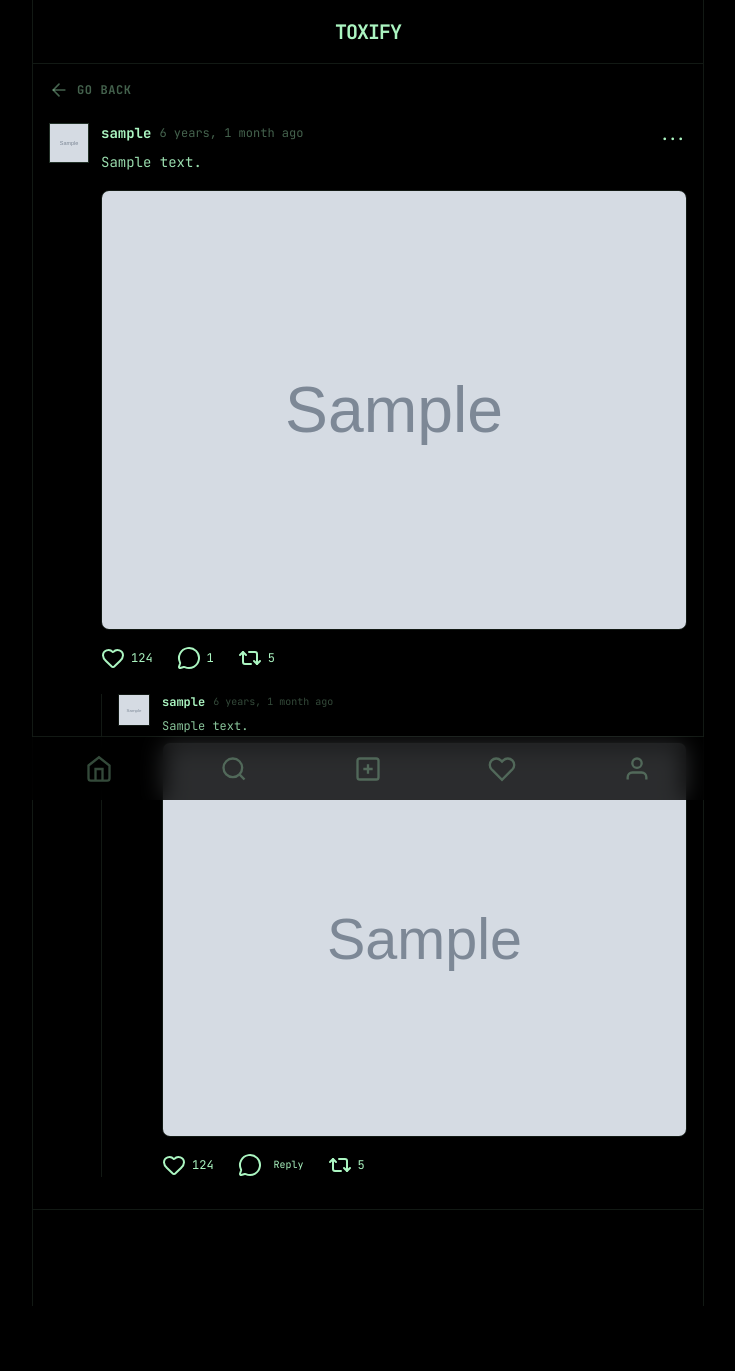
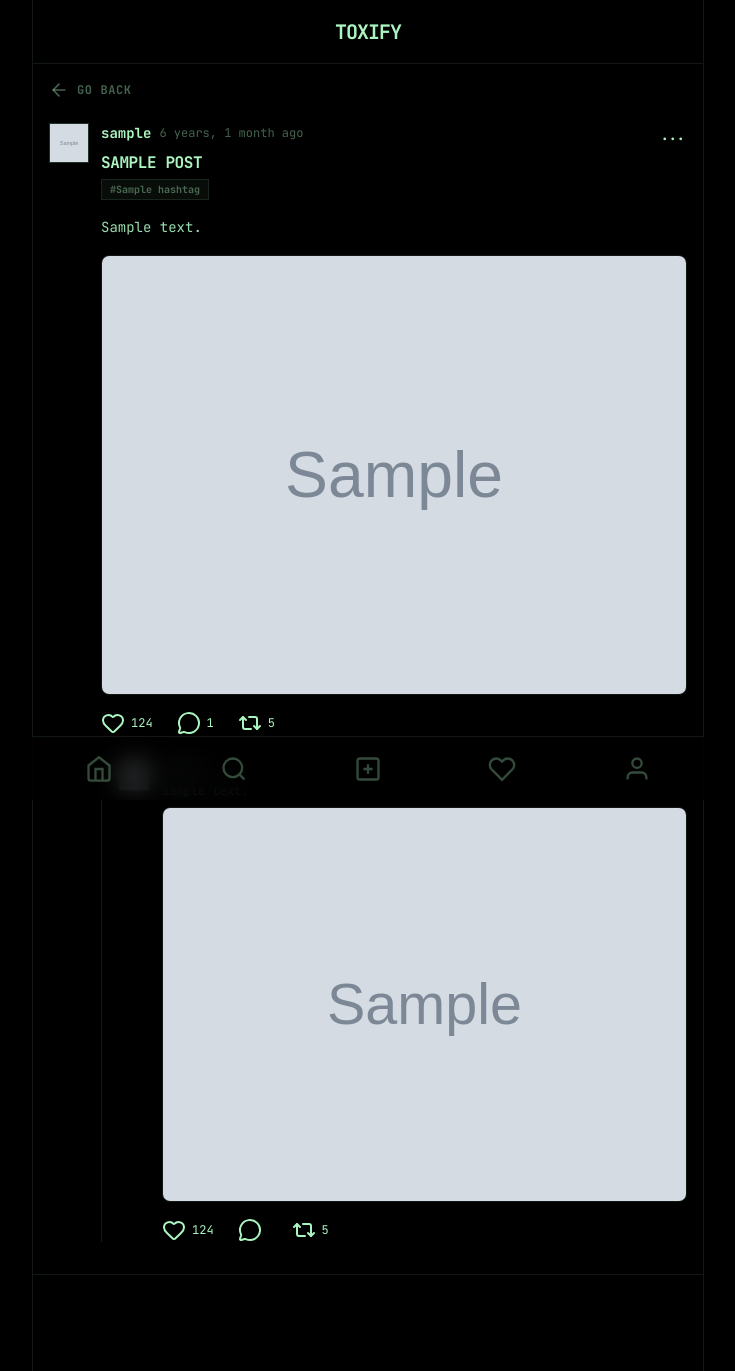
Before and after one commit to StasShtohryn/toxify-django, a Django app: page /post/1 in a window 1280 px wide. Shown: the whole page, without its empty margins (272-1007 px from the left). Before the commit the page ends 1306 px from the top, so only its background shows below. Run offline with Django 5.2, Linux system fonts and the light colour scheme; tables that the repository leaves empty hold one stand-in row (values such as "Sample post"); grey boxes marked "Sample" are stand-in pictures; some libraries are stand-ins or nearby versions.

Commit message:
Added title and hastags to base_post, immediate search of hashtags and some small userfriendly feachers

```diff
--- a/Toxify/main/templates/main/base.html
+++ b/Toxify/main/templates/main/base.html
@@ -84,7 +84,7 @@
 
                     <div class="flex justify-end mt-4">
                         <button type="submit" class="px-6 py-2 border border-white/40 text-white text-xs font-bold hover:bg-white/10 hover:border-white/60 transition-colors cursor-pointer">
-                            POST IT
+                            POST
                         </button>
                     </div>
                 </form>
--- a/Toxify/posts/templates/posts/base_post.html
+++ b/Toxify/posts/templates/posts/base_post.html
@@ -1,5 +1,6 @@
 <div class="max-w-2xl mx-auto space-y-4">
-    <div class="border-b border-white/10 p-4 hover:bg-white/[0.02] transition-colors flex gap-3">
+    <div class="border-b border-white/10 p-4 hover:bg-white/[0.02] transition-colors flex gap-3 cursor-pointer post-card"
+         data-url="{% url 'post_detail' post.id %}">
         <div class="flex flex-col items-center gap-2">
             <img src="{{post.userProfile.avatar}}" alt="profile pic" class="w-10 h-10 border border-white/20 object-cover">
             <!-- <div class="w-[2px] h-full bg-white/10"></div> -->
@@ -19,6 +20,31 @@
                 </div>
                 <button class="text-white/40 hover:text-white">...</button>
             </div>
+
+            {% if post.title %}
+                <h2 class="text-base font-black uppercase tracking-tight mb-1 text-white">
+                    {{ post.title }}
+                </h2>
+            {% endif %}
+
+            {% if post.hashtags.all %}
+                <div class="flex flex-wrap gap-2 mb-4">
+                    {% for tag in post.hashtags.all %}
+                        {% if is_detail or forloop.counter <= 3 %}
+                            <a href="{% url 'search' %}?q=%23{{ tag.name }}"
+                               class="text-[10px] font-bold text-white/40 bg-white/5 px-2 py-0.5 border border-white/10 hover:border-white/60 hover:text-white transition-colors cursor-pointer">
+                                #{{ tag.name }}
+                            </a>
+                        {% endif %}
+
+                        {% if not is_detail and forloop.counter == 3 and post.hashtags.count > 3 %}
+                            <span class="text-[10px] text-white/20 self-center">
+                                +{{ post.hashtags.count|add:"-3" }}
+                            </span>
+                        {% endif %}
+                    {% endfor %}
+                </div>
+            {% endif %}
 
             <p class="text-sm leading-relaxed mb-4 text-white/90">
                 {{post.body}}
@@ -41,7 +67,11 @@
                 <button class="flex items-center gap-1.5 hover:text-white transition-colors cursor-pointer">
                     <a href="{% if not user.is_authenticated %}{% url 'login' %}{% else %}javascript:void(0){% endif %}" id="openCreateCommentModal{{ post.id }}" class="flex items-center gap-1.5 hover:text-white transition-colors cursor-pointer">
                         <svg xmlns="http://www.w3.org/2000/svg" width="24" height="24" viewBox="0 0 24 24" fill="none" stroke="currentColor" stroke-width="2" stroke-linecap="round" stroke-linejoin="round" class="lucide lucide-message-circle-icon lucide-message-circle transition-transform hover:scale-110"><path d="M2.992 16.342a2 2 0 0 1 .094 1.167l-1.065 3.29a1 1 0 0 0 1.236 1.168l3.413-.998a2 2 0 0 1 1.099.092 10 10 0 1 0-4.777-4.719"/></svg>
-                        <span class="text-xs">{{ post.post_comments.count }}</span>
+                        <span class="text-xs">
+                            {% if post.post_comments.exists  %}
+                                {{ post.post_comments.count }}
+                            {% endif %}
+                        </span>
                     </a>
                 </button>
                 <!--                 КНОПКА РЕПОСТ                         -->
@@ -53,7 +83,7 @@
 <!--    --------------------------------------------------------- КОМЕНТАРІ ДО ПОСТА ---------------------------------------------------------        -->
             <div class="mt-6 space-y-4 border-l border-white/10 pl-4">
             {% if is_detail %}
-                {% for comment in post.post_comments.all %}
+                {% for comment in post.post_comments.all|dictsortreversed:"created_at" %}
                     {% if not comment.parent %}
                         {% include 'posts/comment_thread.html' with comment=comment %}
                     {% endif %}
@@ -90,7 +120,7 @@
             <button id="closeCreateCommentModal{{ post.id }}" class="text-white/40 hover:text-white transition-colors cursor-pointer">
                 <svg width="20" height="20" viewBox="0 0 24 24" fill="none" stroke="currentColor" stroke-width="2"><path d="m12 19-7-7 7-7"/><path d="M19 12H5"/></svg>
             </button>
-            <span class="font-bold text-sm">NEW TOXIC POST</span>
+            <span class="font-bold text-sm">NEW TOXIC COMMENT</span>
         </div>
 
         <!--                 ФОРМА КОМЕНТАРЯ                         -->
@@ -132,6 +162,23 @@
 
 
 
+
+<script>
+    document.addEventListener('DOMContentLoaded', function() {
+    const postCards = document.querySelectorAll('.post-card');
+
+    postCards.forEach(card => {
+        card.addEventListener('click', function(e) {
+            if (!e.target.closest('a') && !e.target.closest('button')) {
+                const url = this.getAttribute('data-url');
+                if (url) {
+                    window.location.href = url;
+                }
+            }
+        });
+    });
+});
+</script>
 
 <script>
 (function() {
--- a/Toxify/posts/templates/posts/comment-create.html
+++ b/Toxify/posts/templates/posts/comment-create.html
@@ -1,11 +1,11 @@
 {% extends 'main/base.html' %}
 
-{% block title %} Створення посту {% endblock %}
+{% block title %} Creating comment {% endblock %}
 
 {% block content %}
 <form method="post" enctype="multipart/form-data">
     {% csrf_token %}
     {{ form.as_p }}
-    <button type="submit"> Опублікувати </button>
+    <button type="submit"> Publish </button>
 </form>
 {% endblock %}
--- a/Toxify/posts/templates/posts/comment_thread.html
+++ b/Toxify/posts/templates/posts/comment_thread.html
@@ -38,7 +38,6 @@
                         {{ comment.replies.count }}
                     {% endif %}
                 </span>
-                <span class="text-[10px]">Reply</span>
             </button>
             <!--                 КНОПКА РЕПОСТ                         -->
             <button class="flex items-center gap-1.5 hover:text-white transition-colors cursor-pointer">
@@ -50,13 +49,13 @@
         {% if comment.replies.exists %}
             <div class="mt-4 space-y-4 border-l border-white/10 pl-4">
                 {% if is_detail %}
-                    {% for reply in comment.replies.all|slice:":3" %}
+                    {% for reply in comment.replies.all|dictsortreversed:"created_at"|slice:":3" %}
                         {% include 'posts/comment_thread.html' with comment=reply %}
                     {% endfor %}
 
                     {% if comment.replies.count > 3 %}
                         <div id="extra-replies-{{ comment.id }}" class="hidden space-y-4 mt-4">
-                            {% for reply in comment.replies.all|slice:"3:" %}
+                            {% for reply in comment.replies.all|dictsortreversed:"created_at"|slice:"3:" %}
                                 {% include 'posts/comment_thread.html' with comment=reply %}
                             {% endfor %}
                         </div>
--- a/Toxify/posts/templates/posts/post-detail.html
+++ b/Toxify/posts/templates/posts/post-detail.html
@@ -4,7 +4,9 @@
 
 {% block content %}
 <div class="max-w-2xl mx-auto ml-4 mt-4">
-    <a href="{{ back_url }}" class="inline-flex items-center gap-2 text-white/40 hover:text-white transition-colors group">
+    <a href="{{ back_url }}" class="inline-flex items-center gap-2 text-white/40 hover:text-white transition-colors group"
+        onclick="const urlParams = new URLSearchParams(window.location.search);
+            if (urlParams.has('new')) { window.history.go(-2); return false; }">
         <svg xmlns="http://www.w3.org/2000/svg" width="20" height="20" viewBox="0 0 24 24" fill="none" stroke="currentColor" stroke-width="2" stroke-linecap="round" stroke-linejoin="round">
             <path d="m12 19-7-7 7-7"/><path d="M19 12H5"/>
         </svg>
--- a/Toxify/posts/views.py
+++ b/Toxify/posts/views.py
@@ -119,7 +119,7 @@ class PostCreateView(LoginRequiredMixin, CreateView):
         return response
 
     def get_success_url(self):
-        return reverse('profile_detail', kwargs={'username': self.userProfile.user.username})
+        return reverse('post_detail', kwargs={'post_id': self.object.pk}) + '?new=true'
 
     def get_context_data(self, **kwargs):
         context = super().get_context_data(**kwargs)
@@ -129,7 +129,7 @@ class PostCreateView(LoginRequiredMixin, CreateView):
 
 
 
-class CommentCreateView(CreateView):
+class CommentCreateView(LoginRequiredMixin, CreateView):
     model = Comment
     fields = ['title', 'body', 'images']
     template_name = 'posts/comment-create.html'
@@ -155,7 +155,7 @@ class CommentCreateView(CreateView):
         return super().form_valid(form)
 
     def get_success_url(self):
-        return reverse('profile_detail', kwargs={'username': self.commentProfile.user.username})
+        return reverse('post_detail', kwargs={'post_id': self.object.post_to.pk})
 
     def get_context_data(self, **kwargs):
         context = super().get_context_data(**kwargs)
```
Also changed, not shown: Toxify/posts/templates/posts/post-create.html (+6 -6 lines), Toxify/posts/templates/posts/posts.html (deleted, +0 -29 lines).
